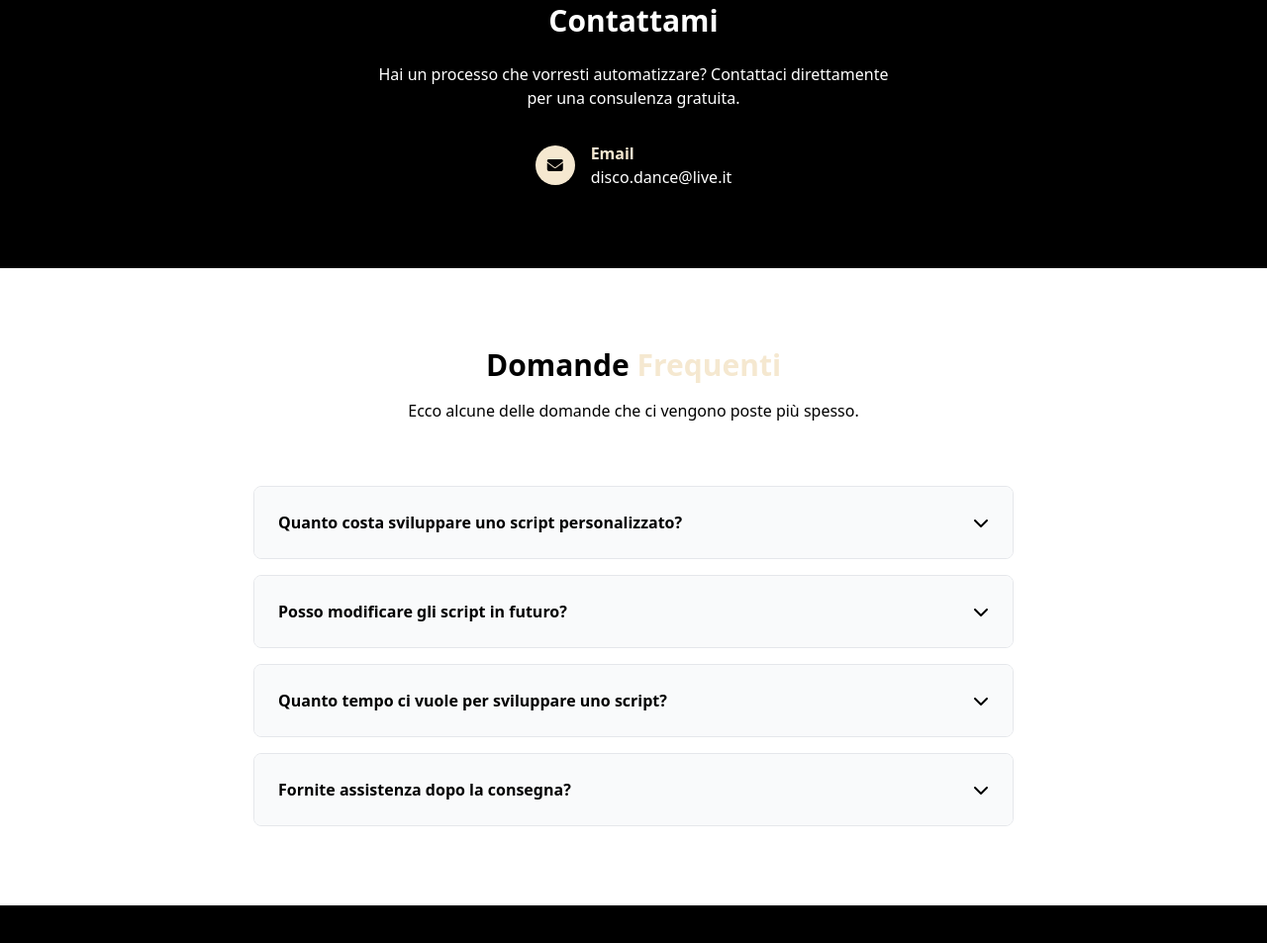
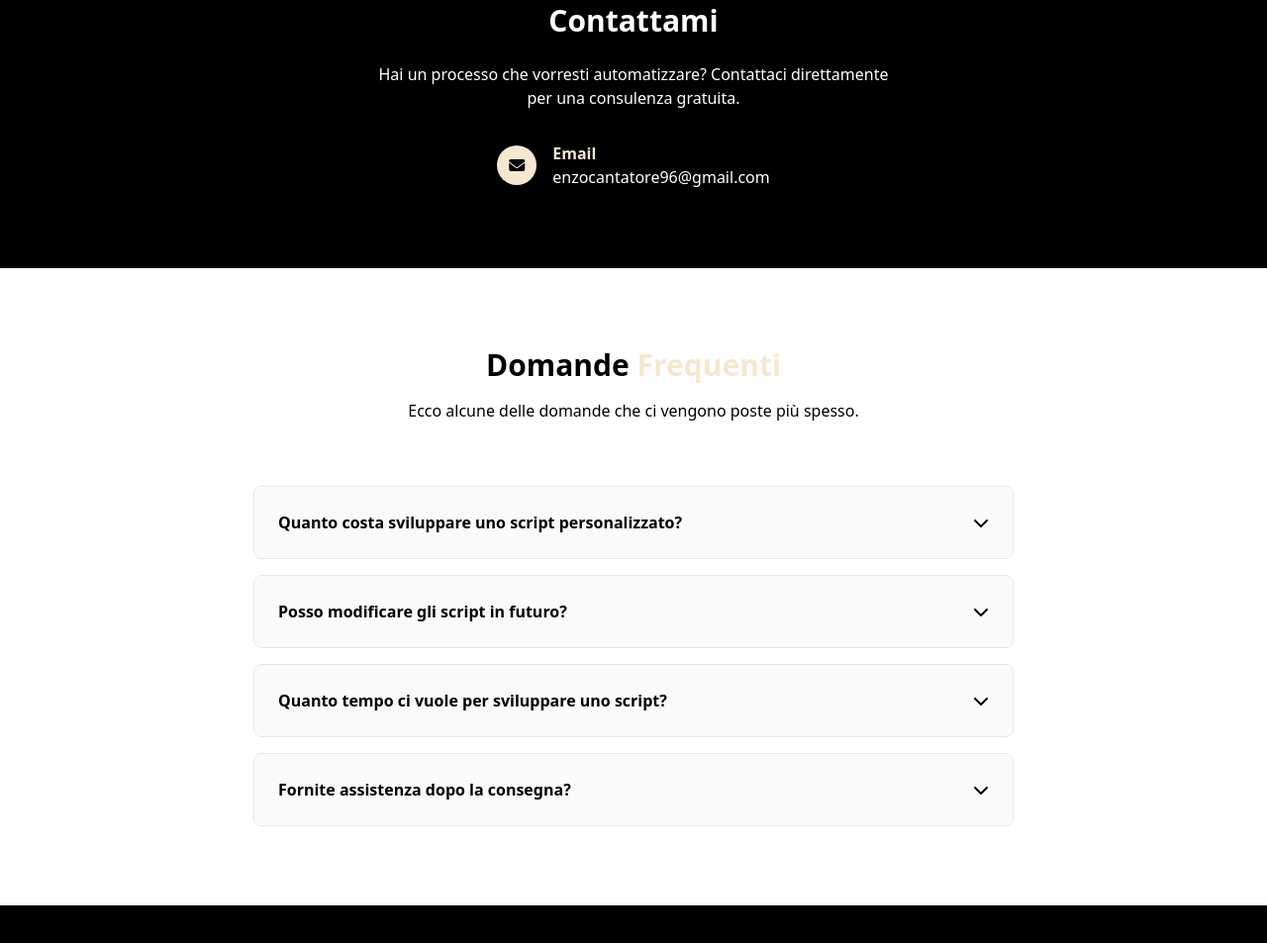
Before and after one commit to yzzo90/AutoSolutions, a plain HTML site: page index.html in a window 1280 px wide. Shown: the part 1919-2872 px from the top of the page at 99% size. Drawn offline with nearby package versions, Linux system fonts and the light colour scheme.

Commit message:
Update index.html
update email

```diff
--- a/index.html
+++ b/index.html
@@ -192,7 +192,7 @@
         </div>
         <div class="text-left">
           <h4 class="font-bold text-sand">Email</h4>
-          <p>disco.dance@live.it</p>
+          <p>enzocantatore96@gmail.com</p>
         </div>
       </div>
     </div>
```
